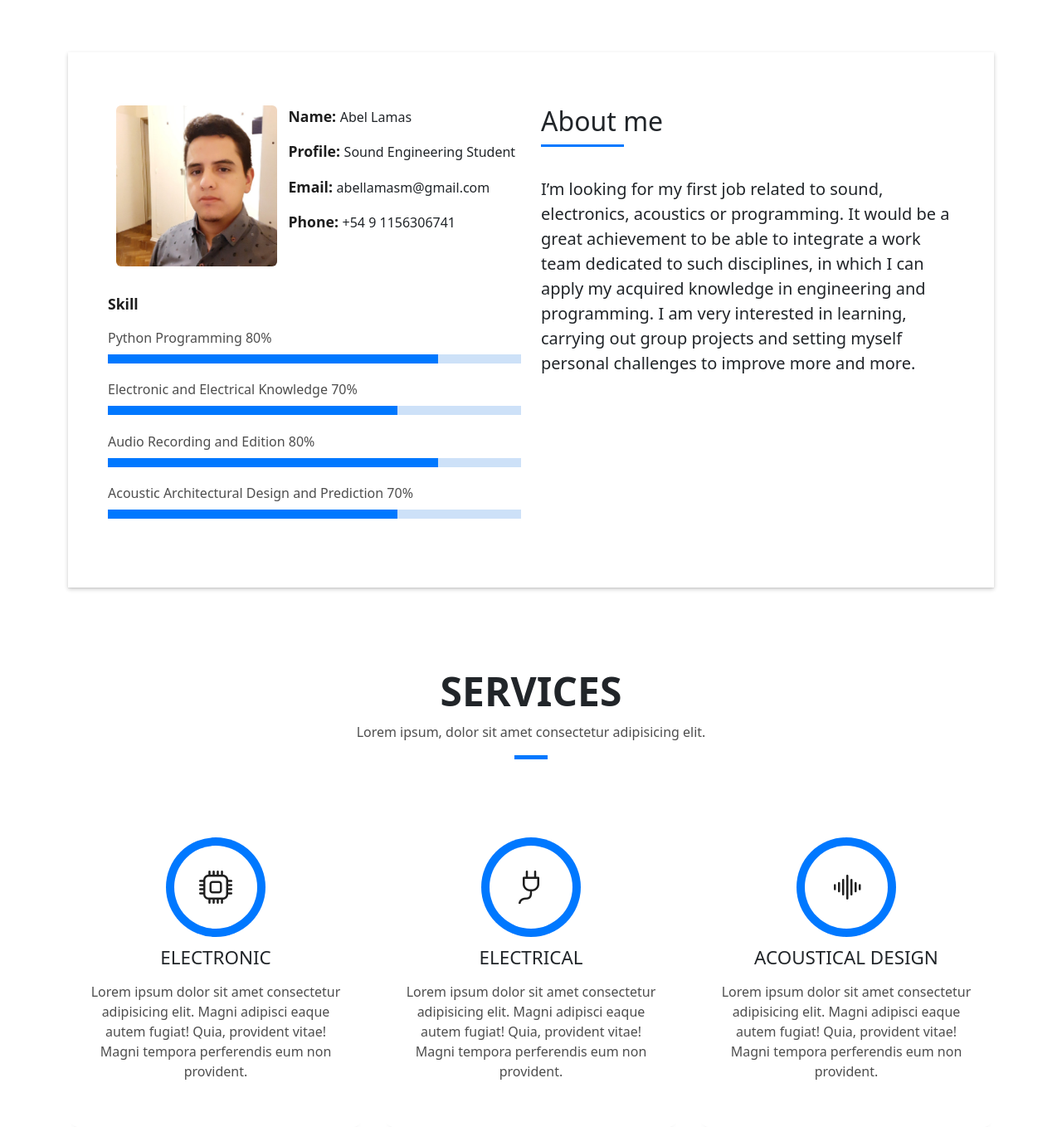
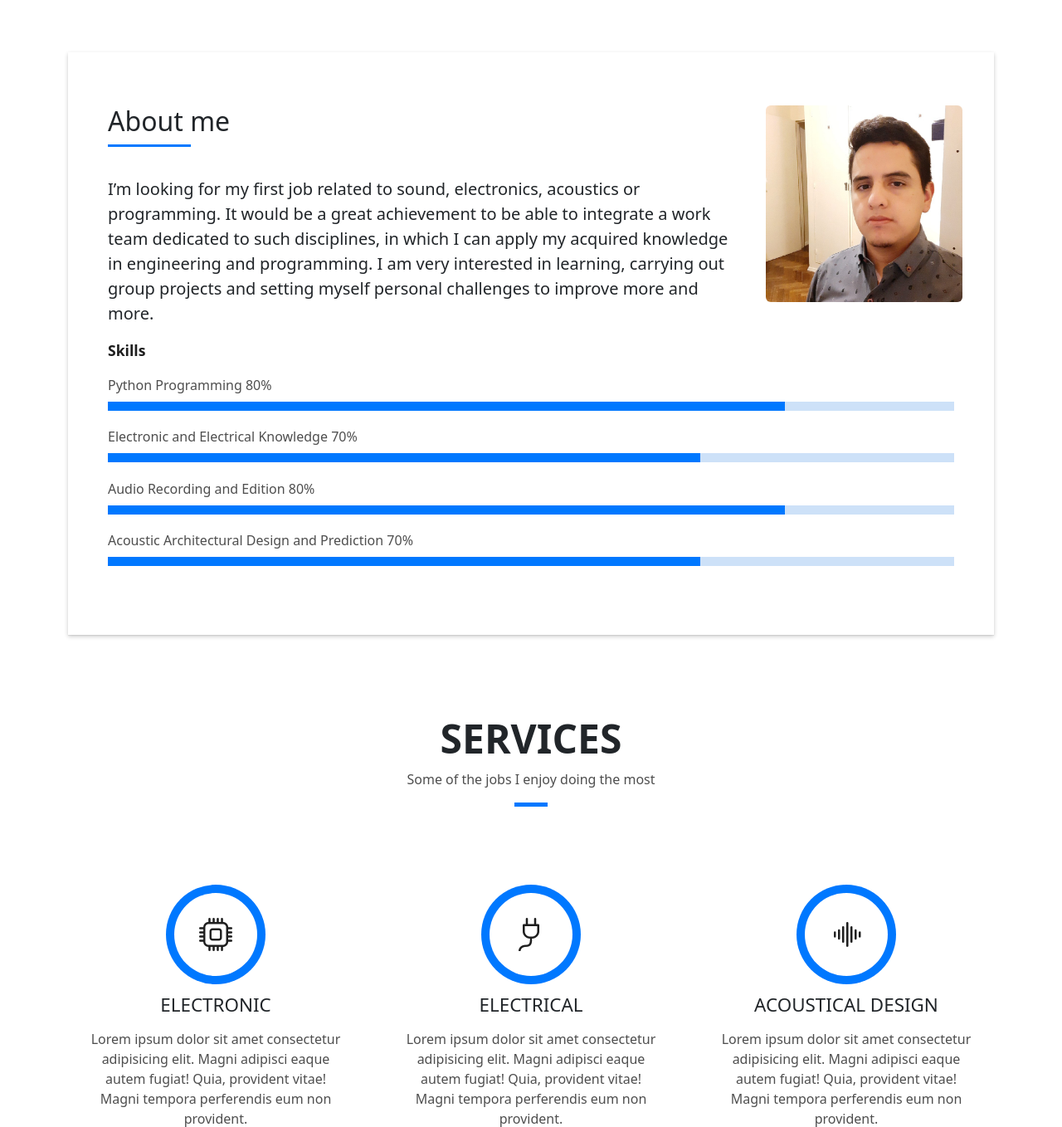
Before and after one commit to abellamas/portfolio, a Django app: page / in a window 1280 px wide. Shown: the part 801-2159 px from the top of the page at 83% size. Run offline with Django 4.2, Linux system fonts and the light colour scheme; some libraries are stand-ins or nearby versions.

Commit message:
About Me reorganized

```diff
--- a/templates/components/about.html
+++ b/templates/components/about.html
@@ -5,24 +5,31 @@
         <div class="col-sm-12">
           <div class="box-shadow-full">
             <div class="row">
-              <div class="col-md-6">
+              <div class="col-md-12">
+
                 <div class="row">
-                  <div class="col-sm-6 col-md-5">
+                  <div class="col-sm-8 col-md-9">
+                    <div class="about-me pt-4 pt-md-0">
+                      <div class="title-box-2">
+                        <h5 class="title-left">
+                          About me
+                        </h5>
+                      </div>
+                      <p class="lead">
+                        I’m looking for my first job related to sound, electronics, acoustics or programming. It would be a great achievement to be able to integrate a work team dedicated to such disciplines, in which I can apply my acquired knowledge in engineering and programming. I am very interested in learning, carrying out group projects and setting myself personal challenges to improve more and more.
+                      </p>
+                    </div>
+                  </div>
+
+                  <div class="col-sm-4 col-md-3">
                     <div class="about-img">
                       <img src={% static "/img/me.jpg" %} class="img-fluid rounded b-shadow-a" alt="">
                     </div>
                   </div>
-                  <div class="col-sm-6 col-md-7">
-                    <div class="about-info">
-                      <p><span class="title-s">Name: </span> <span>Abel Lamas</span></p>
-                      <p><span class="title-s">Profile: </span> <span>Sound Engineering Student</span></p>
-                      <p><span class="title-s">Email: </span> <span>abellamasm@gmail.com</span></p>
-                      <p><span class="title-s">Phone: </span> <span>+54 9 1156306741</span></p>
-                    </div>
-                  </div>
                 </div>
+
                 <div class="skill-mf">
-                  <p class="title-s">Skill</p>
+                  <p class="title-s">Skills</p>
 
                   <span>Python Programming</span> <span class="pull-right">80%</span>
                   <div class="progress">
@@ -46,28 +53,7 @@
 
                 </div>
               </div>
-              <div class="col-md-6">
-                <div class="about-me pt-4 pt-md-0">
-                  <div class="title-box-2">
-                    <h5 class="title-left">
-                      About me
-                    </h5>
-                  </div>
-                  <p class="lead">
-                    I’m looking for my first job related to sound, electronics, acoustics or programming. It would be a great achievement to be able to integrate a work team dedicated to such disciplines, in which I can apply my acquired knowledge in engineering and programming. I am very interested in learning, carrying out group projects and setting myself personal challenges to improve more and more.
-                  </p>
-                  {% comment %} <p class="lead">
-                    Mauris blandit aliquet elit, eget tincidunt nibh pulvinar a. Vivamus suscipit tortor eget felis
-                    porttitor volutpat. Vestibulum
-                    ac diam sit amet quam vehicula elementum sed sit amet dui. porttitor at sem.
-                  </p>
-                  <p class="lead">
-                    Nulla porttitor accumsan tincidunt. Quisque velit nisi, pretium ut lacinia in, elementum id enim.
-                    Nulla porttitor accumsan
-                    tincidunt. Mauris blandit aliquet elit, eget tincidunt nibh pulvinar a.
-                  </p> {% endcomment %}
-                </div>
-              </div>
+
             </div>
           </div>
         </div>
--- a/templates/components/navbar.html
+++ b/templates/components/navbar.html
@@ -2,11 +2,11 @@
 <nav id="navbar" class="nav">
     <ul>
       <li><a class="nav-link scrollto active" href="#hero">Home</a></li>
-      <li><a class="nav-link scrollto" href="#about">About</a></li>
+      <li><a class="nav-link scrollto" href="#about">About me</a></li>
       <li><a class="nav-link scrollto" href="#services">Services</a></li>
       <li><a class="nav-link scrollto " href="#work">Work</a></li>
       <li><a class="nav-link scrollto " href="#blog">Blog</a></li>
-      <li class="dropdown"><a href="#"><span>Drop Down</span> <i class="bi bi-chevron-down"></i></a>
+      <li class="dropdown"><a href="#"><span>Apps</span> <i class="bi bi-chevron-down"></i></a>
         <ul>
           <li><a href="#">Drop Down 1</a></li>
           <li class="dropdown"><a href="#"><span>Deep Drop Down</span> <i class="bi bi-chevron-right"></i></a>
--- a/templates/components/services.html
+++ b/templates/components/services.html
@@ -9,7 +9,7 @@
               Services
             </h3>
             <p class="subtitle-a">
-              Lorem ipsum, dolor sit amet consectetur adipisicing elit.
+              Some of the jobs I enjoy doing the most
             </p>
             <div class="line-mf"></div>
           </div>
--- a/templates/index.html
+++ b/templates/index.html
@@ -87,17 +87,19 @@
     {% include "components/services.html" %}
     <!-- End Services Section -->
 
-    <!-- ======= Counter Section ======= -->
-    {% include "components/counter.html" %}
-    <!-- End Counter Section -->
+    <!-- ======= Testimonials Section ======= -->
+    {% include "components/testimonial.html" %}
+    <!-- End Testimonials Section -->
+
+
 
     <!-- ======= Portfolio Section ======= -->
     {% include "components/portfolio.html" %}
     <!-- End Portfolio Section -->
 
-    <!-- ======= Testimonials Section ======= -->
-    {% include "components/testimonial.html" %}
-    <!-- End Testimonials Section -->
+    <!-- ======= Counter Section ======= -->
+    {% include "components/counter.html" %}
+    <!-- End Counter Section -->
 
     <!-- ======= Blog Section ======= -->
     {% include "components/blog.html" %}
```
